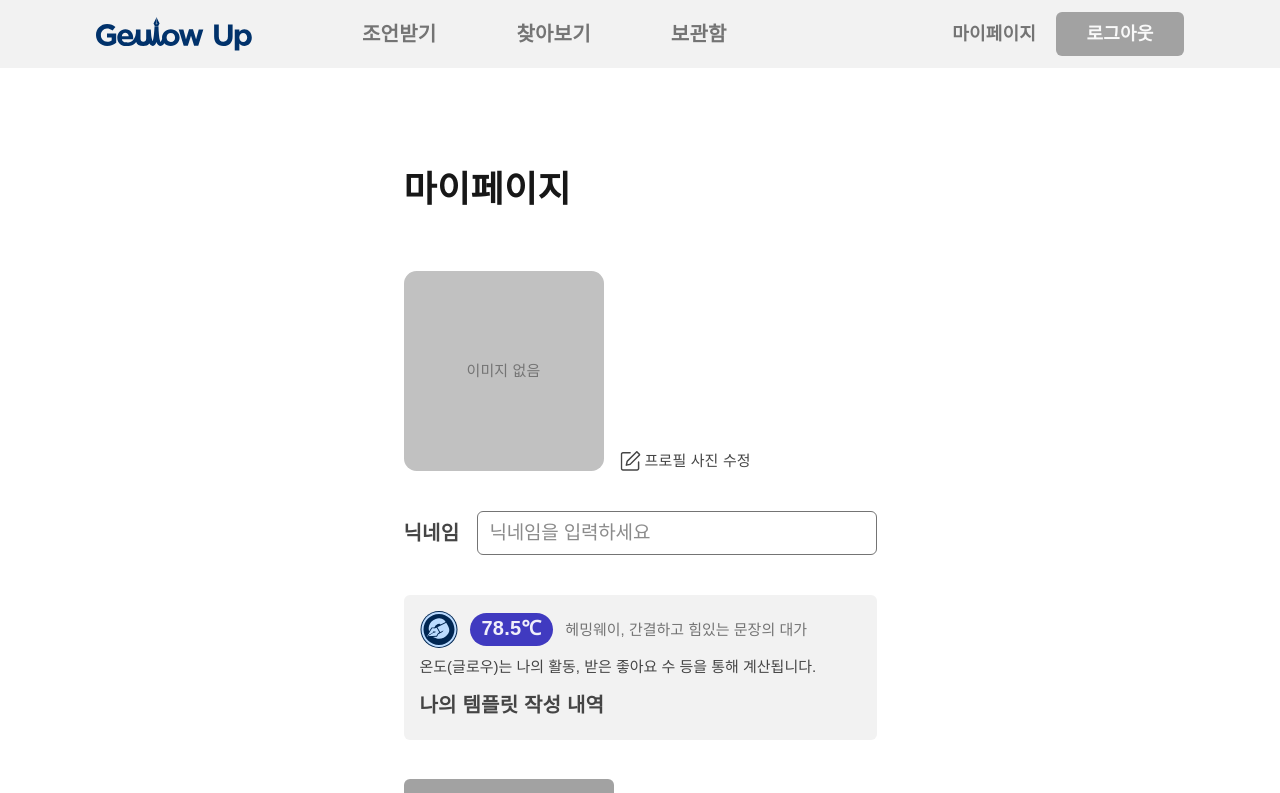
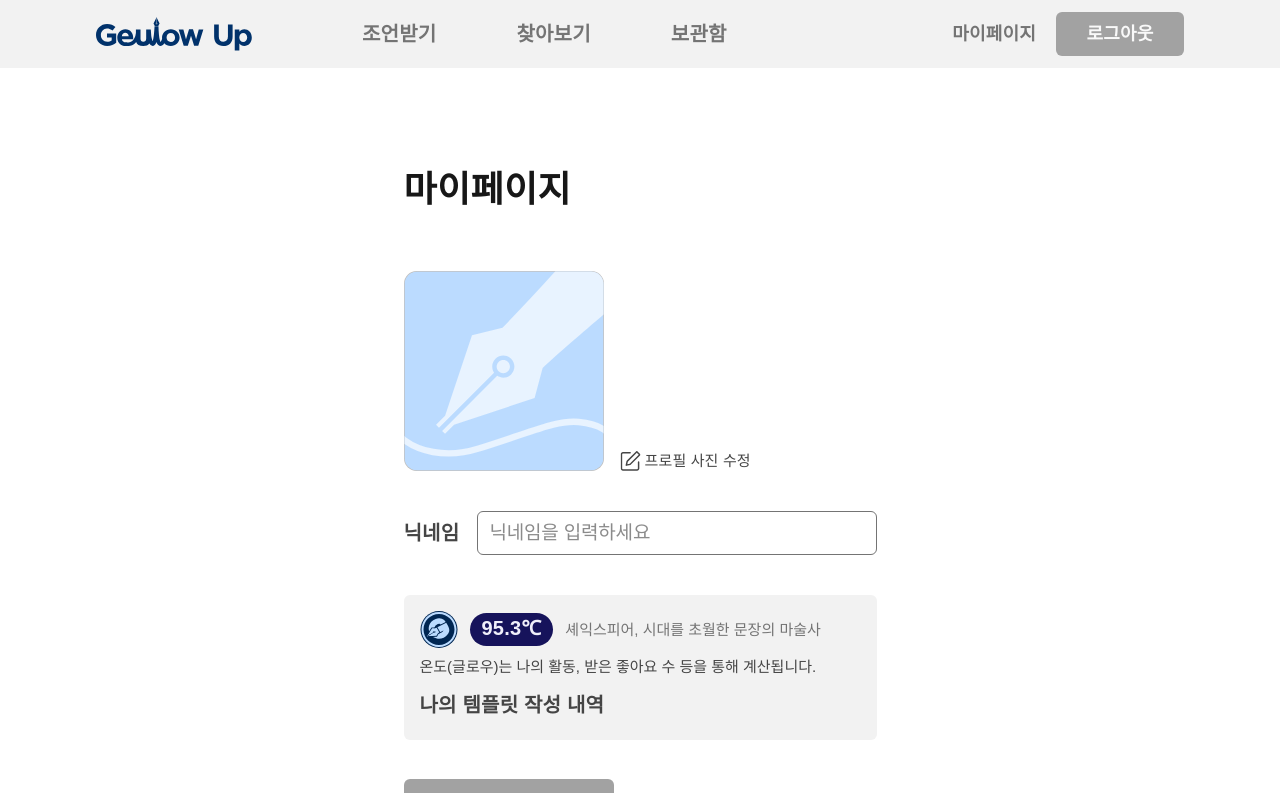
Before and after one commit to 2025-1-alpha/fe_geulowup, a Next.js app: page /mypage in a window 1280 px wide. Shown: the top 793 px of the page. Built offline with nearby package versions, Linux system fonts and the light colour scheme; a web font is replaced by a local one.

Commit message:
기본 프로필 이미지 추가

```diff
--- a/src/app/(layout)/mypage/_components/MypageData/index.tsx
+++ b/src/app/(layout)/mypage/_components/MypageData/index.tsx
@@ -3,6 +3,7 @@
 import { useState, useEffect } from 'react';
 import Image from 'next/image';
 import IconEdit from '@/assets/icons/icon-edit.svg';
+import IconProfilePic from '@/assets/icons/icon-profilepic.svg';
 
 interface MypageDataProps {
   profileImage?: string;
@@ -48,7 +49,7 @@ export default function MypageData({ profileImage, nickname, onNicknameChange }:
             />
           ) : (
             <div className="bg-layout-grey3 flex h-full w-full items-center justify-center">
-              <span className="text-layout-grey5 button-sm">이미지 없음</span>
+              <IconProfilePic aria-label="기본 프로필 이미지" />
             </div>
           )}
         </div>
--- a/src/app/(layout)/mypage/page.tsx
+++ b/src/app/(layout)/mypage/page.tsx
@@ -7,7 +7,7 @@ import MypageCancelAccount from './_components/MypageCancelAccount/index';
 
 export default function MyPage() {
   const [nickname, setNickname] = useState('');
-  const glowScore = 78.5;
+  const glowScore = 95.3;
 
   useEffect(() => {
     const userStr = localStorage.getItem('user');
```
Also changed, not shown: src/assets/icons/icon-profilepic.svg (added).
